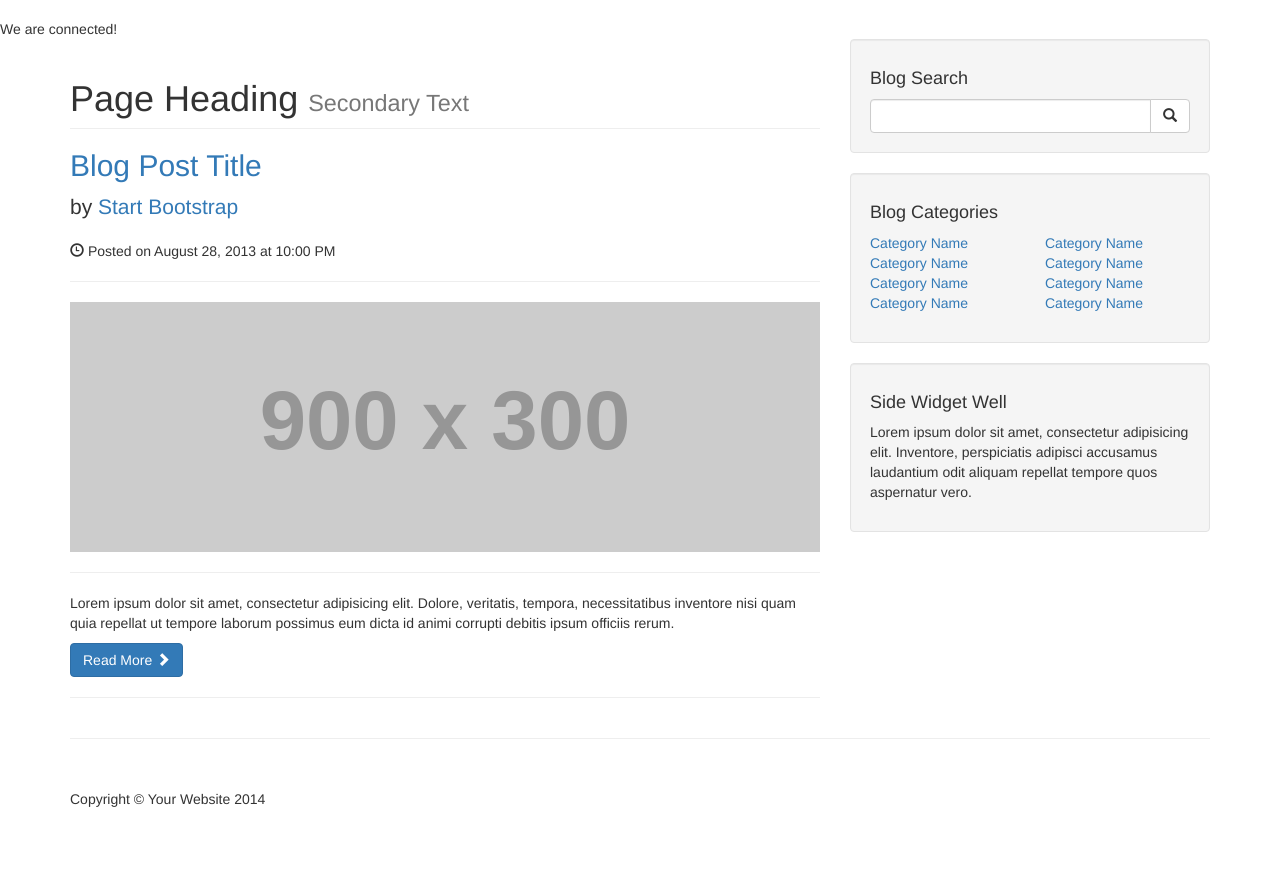
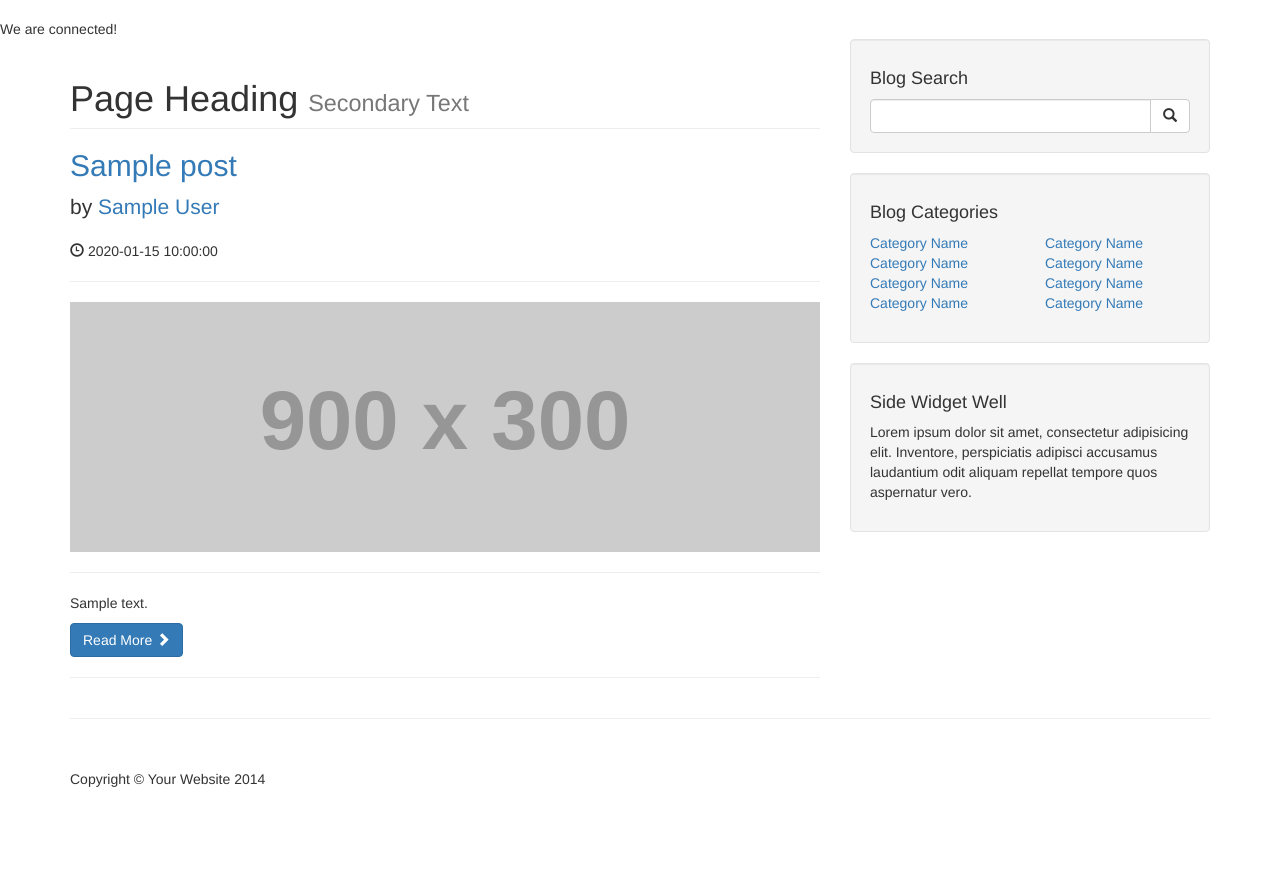
Before and after one commit to egaworld13/CMS, a PHP site: page / in a window 1280 px wide. Shown: the part 51-920 px from the top of the page. After the commit the page ends 838 px from the top, so only its background shows below. Run offline with PHP 8.4, Linux system fonts and the light colour scheme; tables that the repository leaves empty or names only in its code hold one stand-in row (values such as "Sample post"); grey boxes labelled with a size stand in for pictures from a placeholder-image service; some libraries are stand-ins or nearby versions.

Commit message:
render posts data from db

```diff
--- a/index.php
+++ b/index.php
@@ -11,27 +11,57 @@
 
             <!-- Blog Entries Column -->
             <div class="col-md-8">
+                <?php
+                $query = "SELECT* FROM posts";
+                $select_all_posts = mysqli_query($connection,$query);
+
+                while($row = mysqli_fetch_assoc($select_all_posts)){
+                    $post_title = $row['post_title'];
+                    $post_author = $row['post_author'];
+                    $post_date = $row['post_date'];
+                    $post_image = $row['post_image'];
+                    $post_content = $row['post_content'];
+                    // $post_tag = $row['post_title'];
+                    // $post_comment_count = $row['post_title'];
+                    // $post_status = $row['post_title'];
+                    ?>
+
+
+
+
 
                   <h1 class="page-header">
                       Page Heading
                       <small>Secondary Text</small>
                     </h1>
 
-                <!-- First Blog Post -->
+                    <!-- Blog Post -->
                     <h2>
-                    <a href="#">Blog Post Title</a>
+                        <a href="#"><?php echo $post_title?></a>
                     </h2>
                     <p class="lead">
-                    by <a href="index.php">Start Bootstrap</a>
+                        by <a href="index.php"><?php echo $post_author?></a>
                     </p>
-                <p><span class="glyphicon glyphicon-time"></span> Posted on August 28, 2013 at 10:00 PM</p>
+                    <p><span class="glyphicon glyphicon-time"></span> <?php echo $post_date?></p>
                     <hr>
                     <img class="img-responsive" src="http://placehold.it/900x300" alt="">
                     <hr>
-                <p>Lorem ipsum dolor sit amet, consectetur adipisicing elit. Dolore, veritatis, tempora, necessitatibus inventore nisi quam quia repellat ut tempore laborum possimus eum dicta id animi corrupti debitis ipsum officiis rerum.</p>
+                    <p><?php echo $post_content?></p>
                     <a class="btn btn-primary" href="#">Read More <span class="glyphicon glyphicon-chevron-right"></span></a>
 
                     <hr>
+
+                <?php };?>
+
+
+
+
+
+
+
+
+
+
 
             </div>
 
```
Lines whose indentation alone changed are shown as unchanged.
